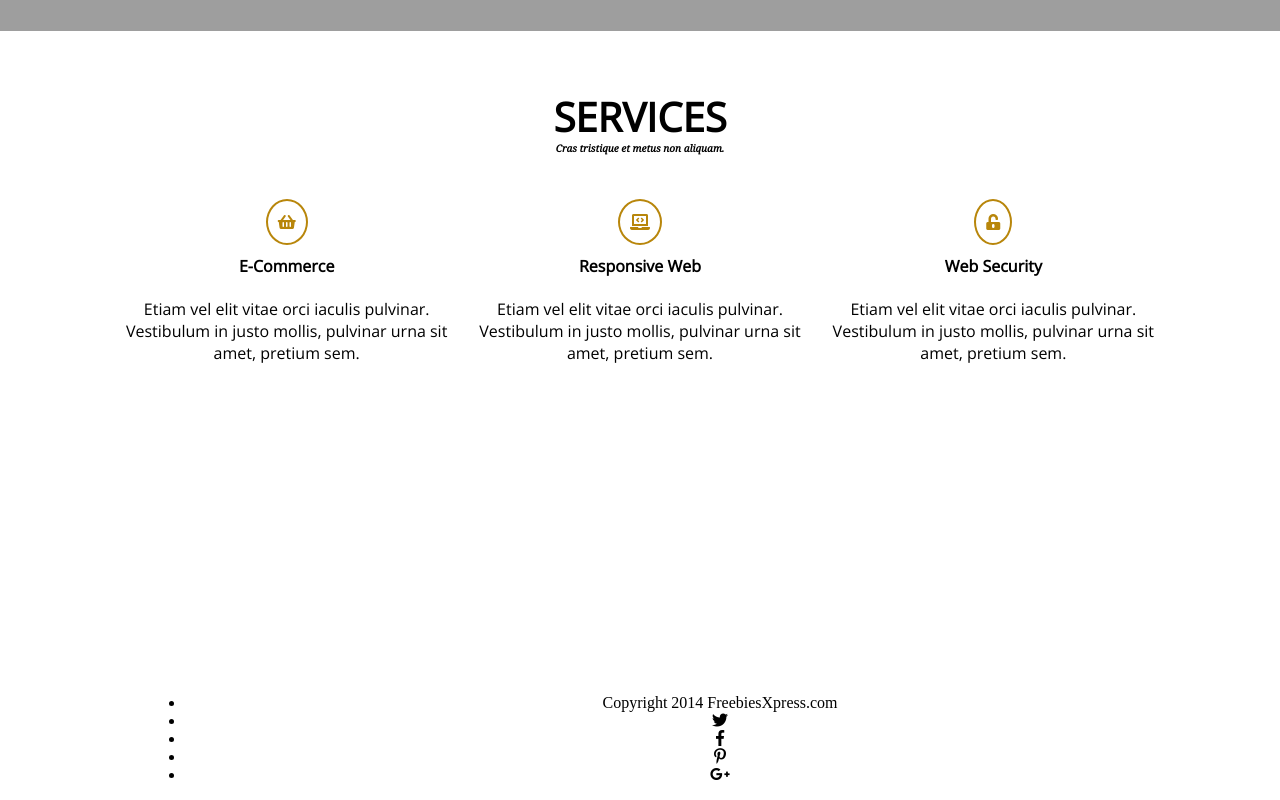
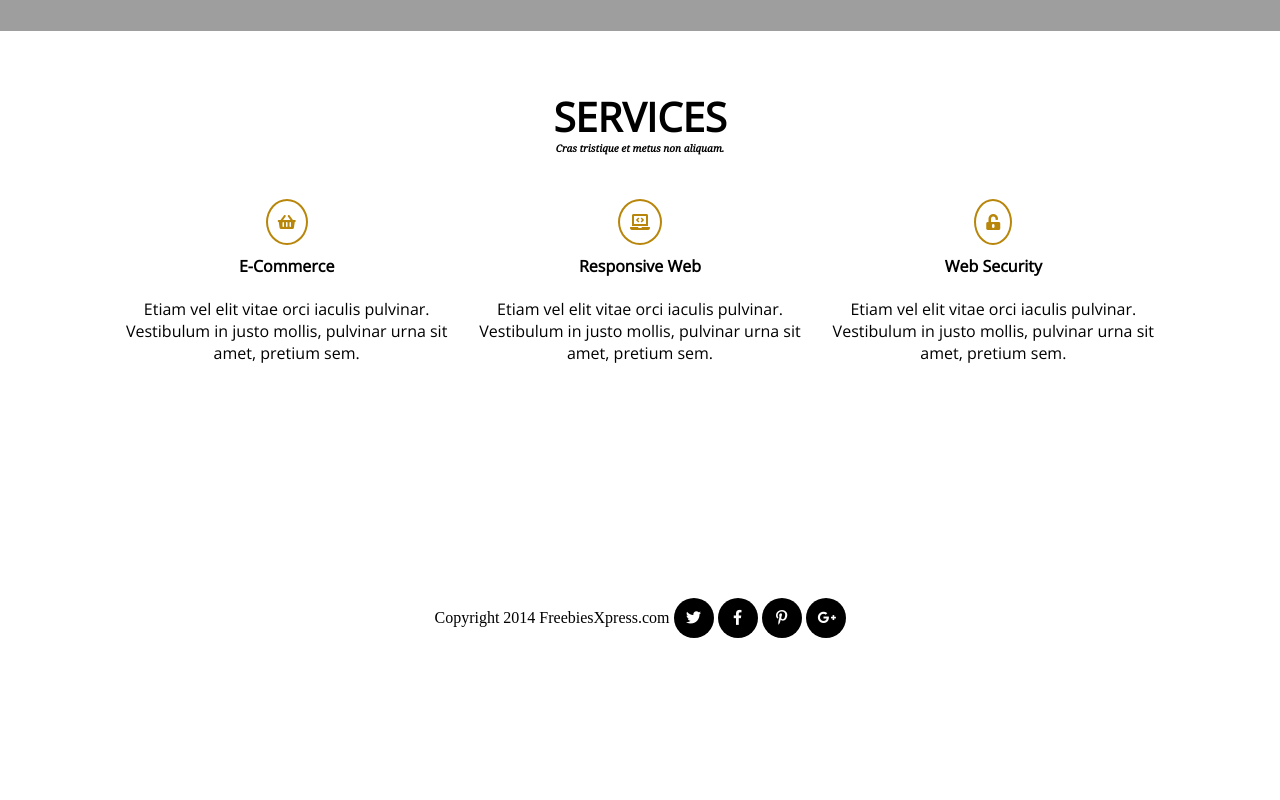
Before and after one commit to KamilaKodilla/landing-page, a website: page index.html in a window 1280 px wide. Shown: the part 769-1569 px from the top of the page. After the commit the page ends 1447 px from the top, so only its background shows below. Drawn offline with nearby package versions, Linux system fonts and the light colour scheme; grey boxes are pictures that could not be loaded.

Commit message:
Add style for footer

```diff
--- a/index.html
+++ b/index.html
@@ -66,12 +66,12 @@
         <section class="Portfolio"></section>
         <section class="footer">
             <div class="container">
-                <ul>
+                <ul class="icon-footer">
                     <li>Copyright 2014 FreebiesXpress.com</li>
-                    <li><i class="fab fa-twitter"></i></li>
-                    <li><i class="fab fa-facebook-f"></i></li>
-                    <li><i class="fab fa-pinterest-p"></i></li>
-                    <li><i class="fab fa-google-plus-g"></i></li>
+                    <li class="icons"><a href="#"><i class="fab fa-twitter"></i></a></li>
+                    <li class="icons"><a href="#"><i class="fab fa-facebook-f"></i></a></li>
+                    <li class="icons"><a href="#"><i class="fab fa-pinterest-p"></i></a></li>
+                    <li class="icons"><a href="#"><i class="fab fa-google-plus-g"></i></a></li>
                 </ul>
             </div>
         </section>
--- a/sass/style.scss
+++ b/sass/style.scss
@@ -103,9 +103,44 @@ section {
         color: $color-three;
         border-color: $color-three;
         padding: 10px 10px;
+        width: 60px;
+        height: 60px;
     }
     .row {
         padding: 40px;
-       font-family: $font-text;
+        font-family: $font-text;
     }
 }
+
+/* Footer */
+
+.icon-footer {
+   list-style-type: none;
+   padding: 0;
+   margin: 0;
+}
+.footer {
+        display: flex;
+        align-items: center;
+        justify-content: center;
+        padding: 40px 0;
+    li {
+        display: inline-block;
+    }
+    .text {
+        margin-right: 60px;
+    }
+    .icons {
+        border-radius: 50%;
+        background: $color-one;
+        color: $color-two;
+        width: 40px;
+        height: 40px;
+        text-align: center;
+        font-size: 15px;
+        padding: 12px;
+        i {
+            color: $color-two;
+        }
+    }
+}
```
Also changed, not shown: css/style.css, 1 other file.
